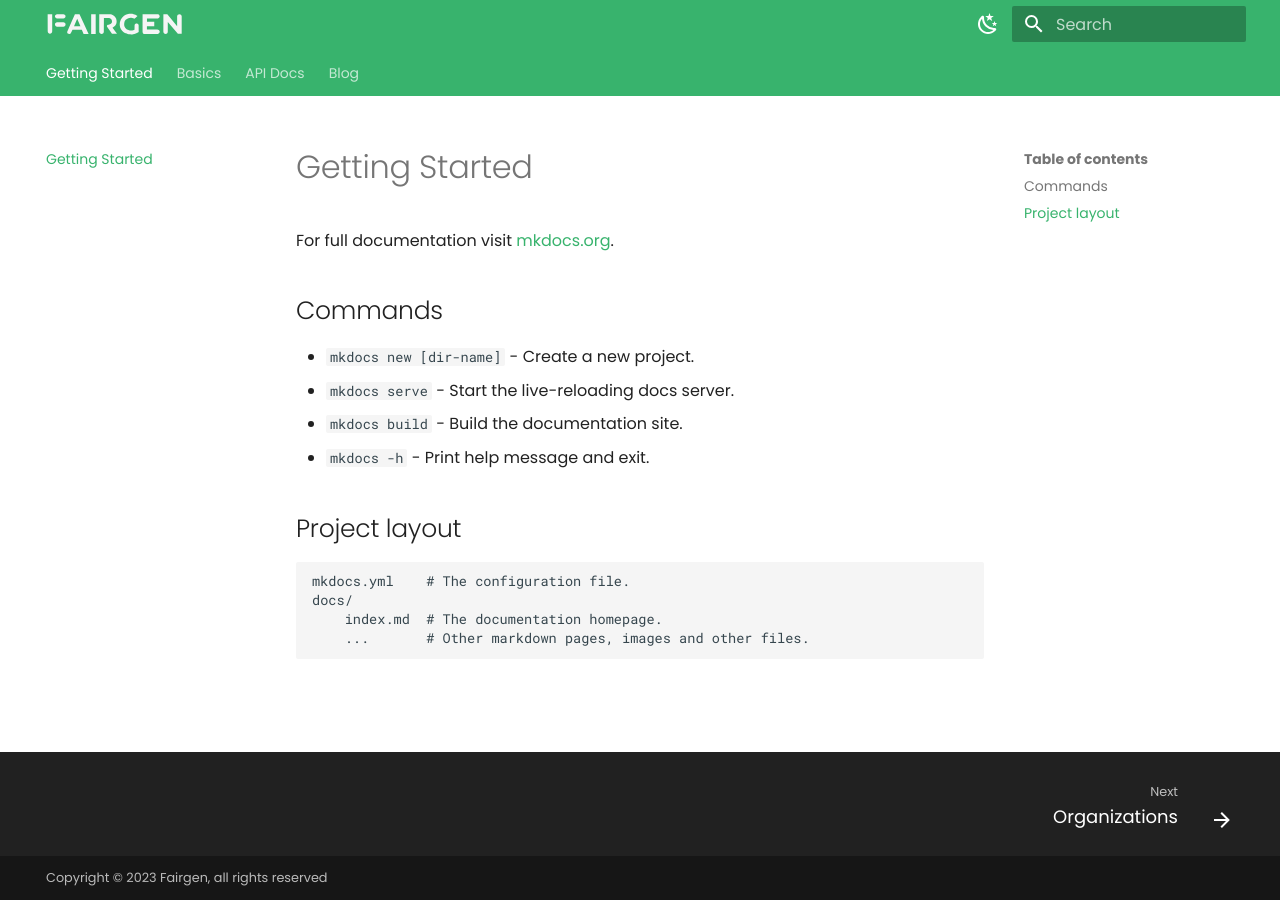
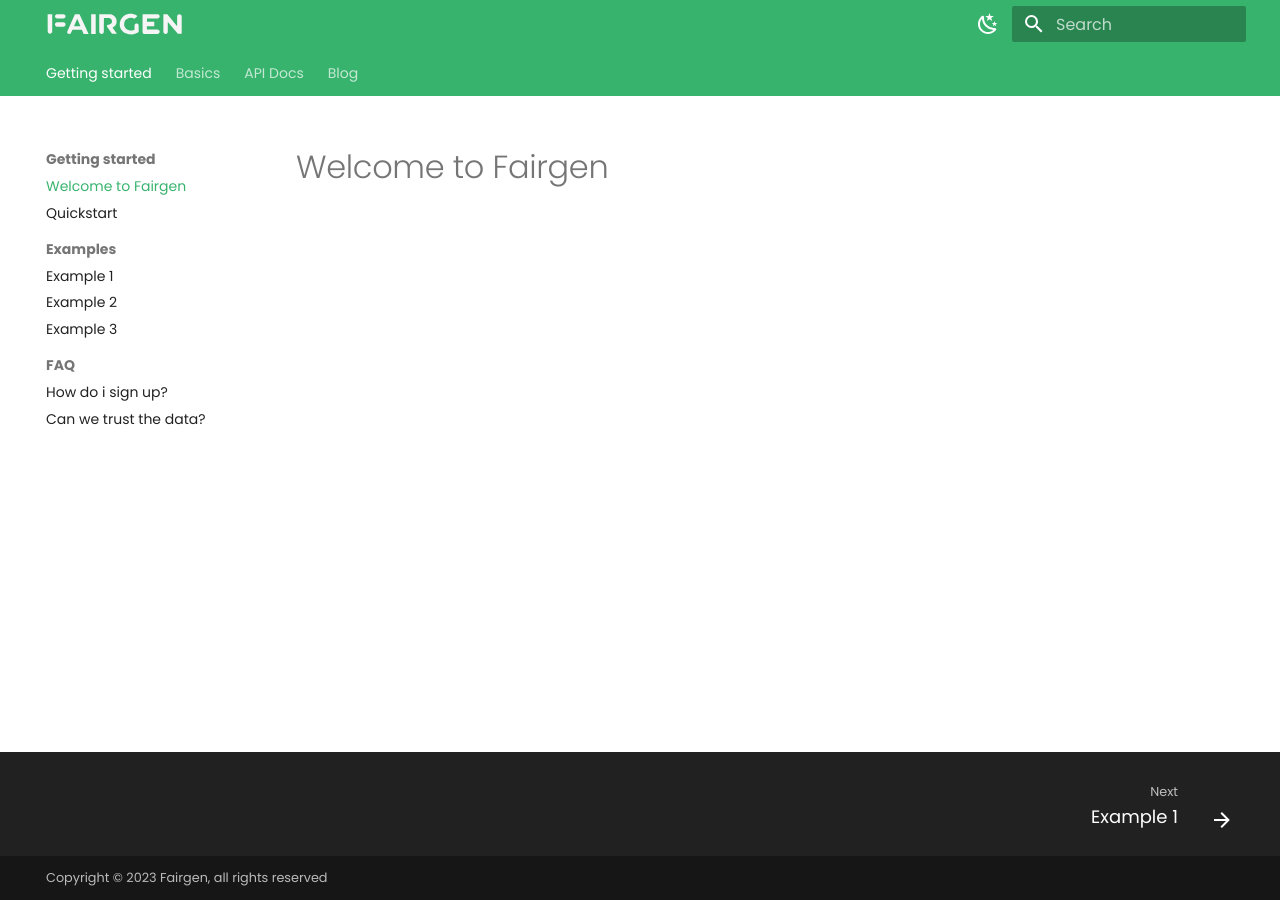
Before and after one commit to fairgen/fairgen-docs, an MkDocs documentation site: the page built from docs/index.md, in a window 1280 px wide. Built offline with MkDocs 1.6.1 and Material for MkDocs 9.7.7, drawn with Linux system fonts in a browser that asks for light colours.

Commit message:
Added more pages

```diff
--- /dev/null
+++ b/docs/blog/.authors.yml
@@ -0,0 +1,5 @@
+authors:
+  david:
+    name: David Robert
+    description: Software architect
+    avatar: https://media.licdn.com/dms/image/C4E03AQFyHFjxrBVz4w/profile-displayphoto-shrink_800_800/0/1517042610662?e=1702512000&v=beta&t=sKOuix2Ia-jAmyrhr9zW5kr5cqxcnE11jvQaAbpzqbM
--- /dev/null
+++ b/docs/examples/example-2.md
@@ -0,0 +1 @@
+# Example 2
--- /dev/null
+++ b/docs/examples/example-3.md
@@ -0,0 +1 @@
+# Example 3
--- /dev/null
+++ b/docs/examples/index.md
@@ -0,0 +1 @@
+# Example 1
--- a/docs/index.md
+++ b/docs/index.md
@@ -1,17 +1 @@
-# Getting Started
-
-For full documentation visit [mkdocs.org](https://www.mkdocs.org).
-
-## Commands
-
-* `mkdocs new [dir-name]` - Create a new project.
-* `mkdocs serve` - Start the live-reloading docs server.
-* `mkdocs build` - Build the documentation site.
-* `mkdocs -h` - Print help message and exit.
-
-## Project layout
-
-    mkdocs.yml    # The configuration file.
-    docs/
-        index.md  # The documentation homepage.
-        ...       # Other markdown pages, images and other files.
+# Welcome to Fairgen
--- a/mkdocs.yml
+++ b/mkdocs.yml
@@ -5,6 +5,7 @@
   # General config
   name: material
   logo: assets/logo.svg
+  favicon: assets/favicon.png
 
   # Styling
   font:
@@ -32,6 +33,7 @@
     - navigation.instant.prefetch
     - navigation.sections
     - navigation.top
+    - navigation.expand
 
 # Footer config
 copyright: Copyright &copy; 2023 Fairgen, all rights reserved
```
Also changed, not shown: docs/blog/posts/features/connectors.md (added, +70 -0 lines), docs/faq/index.md (added, +7 -0 lines), docs/faq/trust-the-data.md (added, +9 -0 lines), docs/.pages, docs/assets/favicon.png (added).
